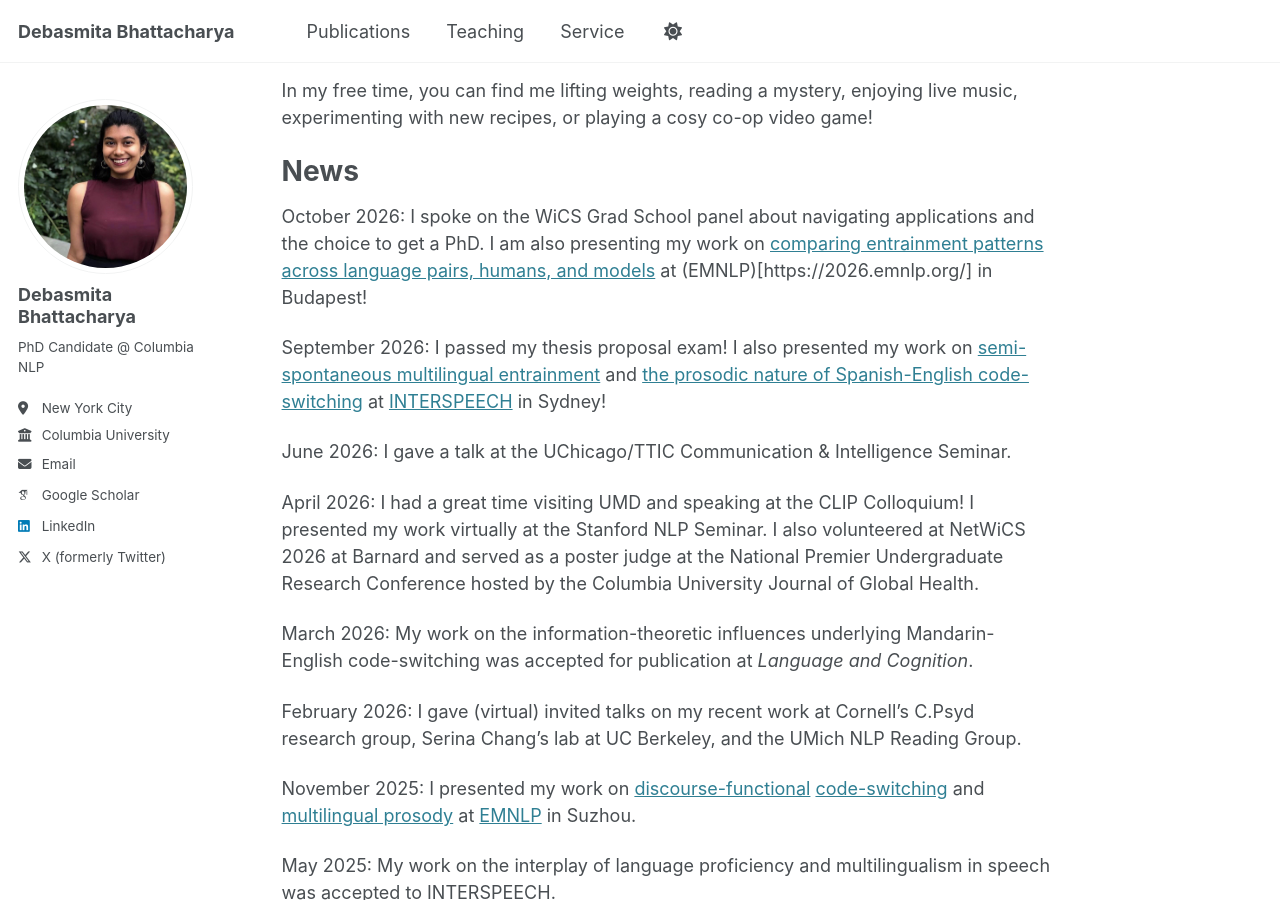
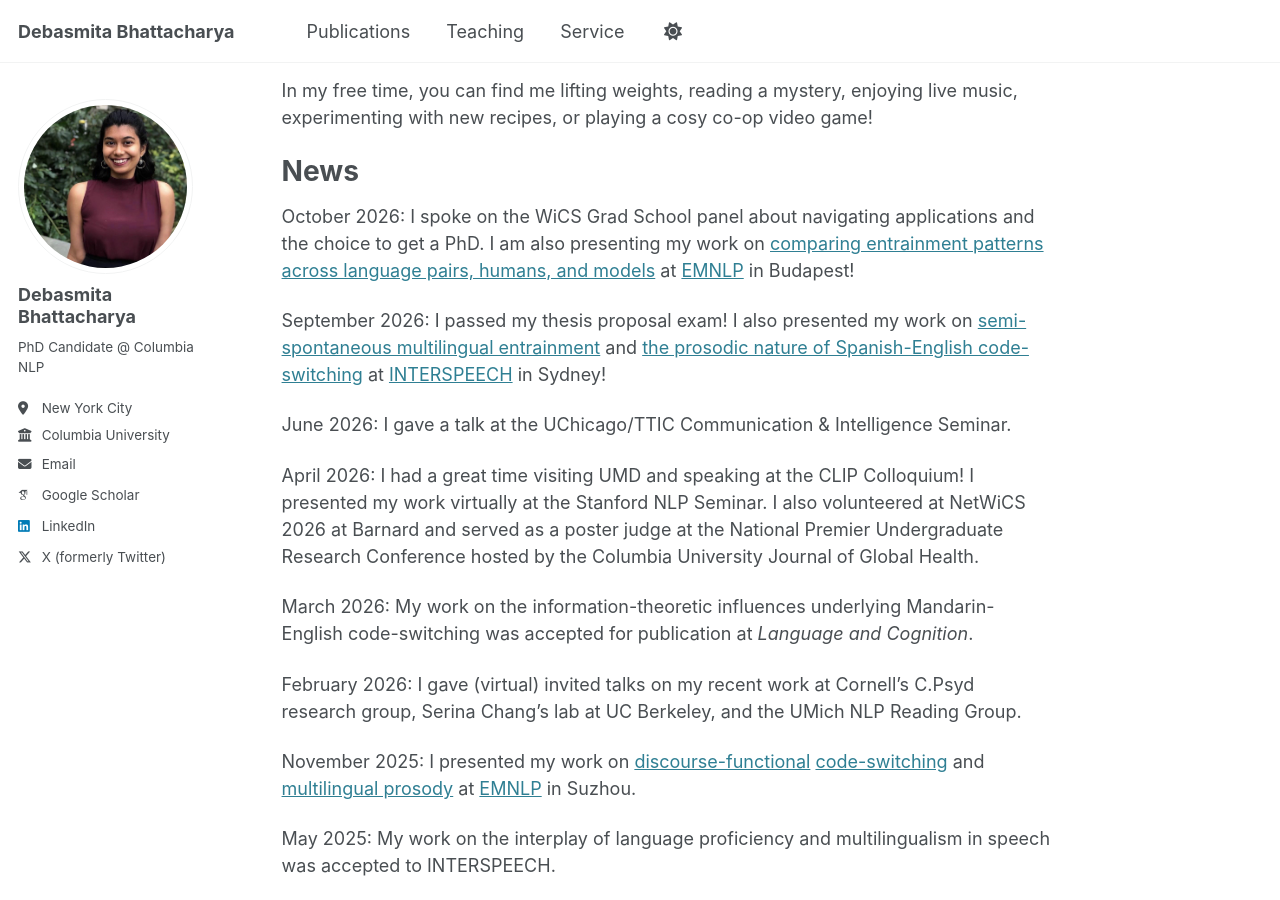
Before and after one commit to debasmita-b/debasmita-b.github.io, a Jekyll site: the page built from _pages/about.md, in a window 1280 px wide and 900 px high, scrolled down 663 px. Built offline with Jekyll 4.4.1, drawn with Linux system fonts in a browser that asks for light colours; some web fonts are replaced.

Commit message:
fix brackets typo

```diff
--- a/_pages/about.md
+++ b/_pages/about.md
@@ -21,7 +21,7 @@ In my free time, you can find me lifting weights, reading a mystery, enjoying li
 
 News
 ======
-October 2026: I spoke on the WiCS Grad School panel about navigating applications and the choice to get a PhD. I am also presenting my work on [comparing entrainment patterns across language pairs, humans, and models](https://drive.google.com/file/d/1T3FmoDaX--la8AYde0Y_FM4yIjd7iZ3y/view?usp=sharing) at (EMNLP)[https://2026.emnlp.org/] in Budapest!
+October 2026: I spoke on the WiCS Grad School panel about navigating applications and the choice to get a PhD. I am also presenting my work on [comparing entrainment patterns across language pairs, humans, and models](https://drive.google.com/file/d/1T3FmoDaX--la8AYde0Y_FM4yIjd7iZ3y/view?usp=sharing) at [EMNLP](https://2026.emnlp.org/) in Budapest!
 
 September 2026: I passed my thesis proposal exam! I also presented my work on [semi-spontaneous multilingual entrainment](https://drive.google.com/file/d/1vMjOQUP4jSZQMc3frJM1tEOrFMNJq-ye/view?usp=sharing) and [the prosodic nature of Spanish-English code-switching](https://drive.google.com/file/d/1dmy_bHD1cJmYFHKkIEc3RYlTEaolwYyi/view?usp=sharing) at [INTERSPEECH](https://interspeech2026.org/en-AU) in Sydney!
 
```
